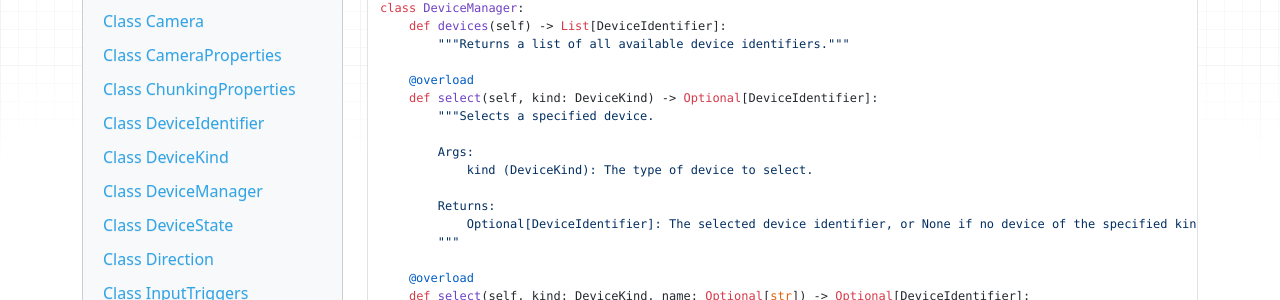
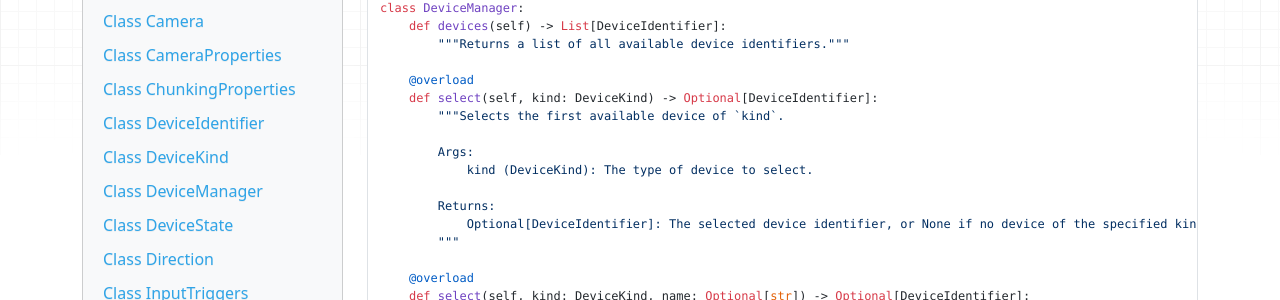
Before and after one commit to melissawm/acquire-docs, an MkDocs documentation site: the page built from docs/PythonAPI.md, in a window 1280 px wide and 900 px high, scrolled down 4004 px. Shown: the part 151-451 px from the top of the window. Built offline with MkDocs 1.6.1, drawn with Linux system fonts in a browser that asks for light colours; nearby versions of some CDN libraries.

Commit message:
Update docs/PythonAPI.md
Improving verbiage

Co-authored-by: Alan Liddell <aliddell@chanzuckerberg.com>

```diff
--- a/docs/PythonAPI.md
+++ b/docs/PythonAPI.md
@@ -206,7 +206,7 @@ class DeviceManager:
 
     @overload
     def select(self, kind: DeviceKind) -> Optional[DeviceIdentifier]:
-        """Selects a specified device.
+        """Selects the first available device of `kind`.
 
         Args:
             kind (DeviceKind): The type of device to select.
```
